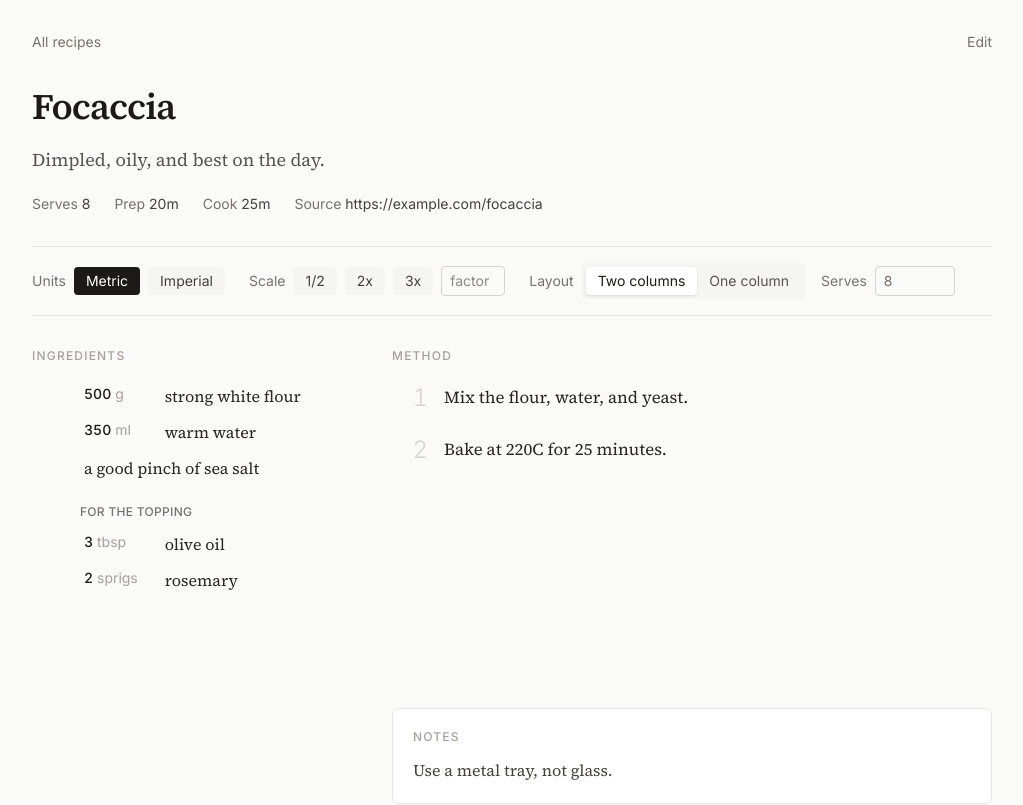
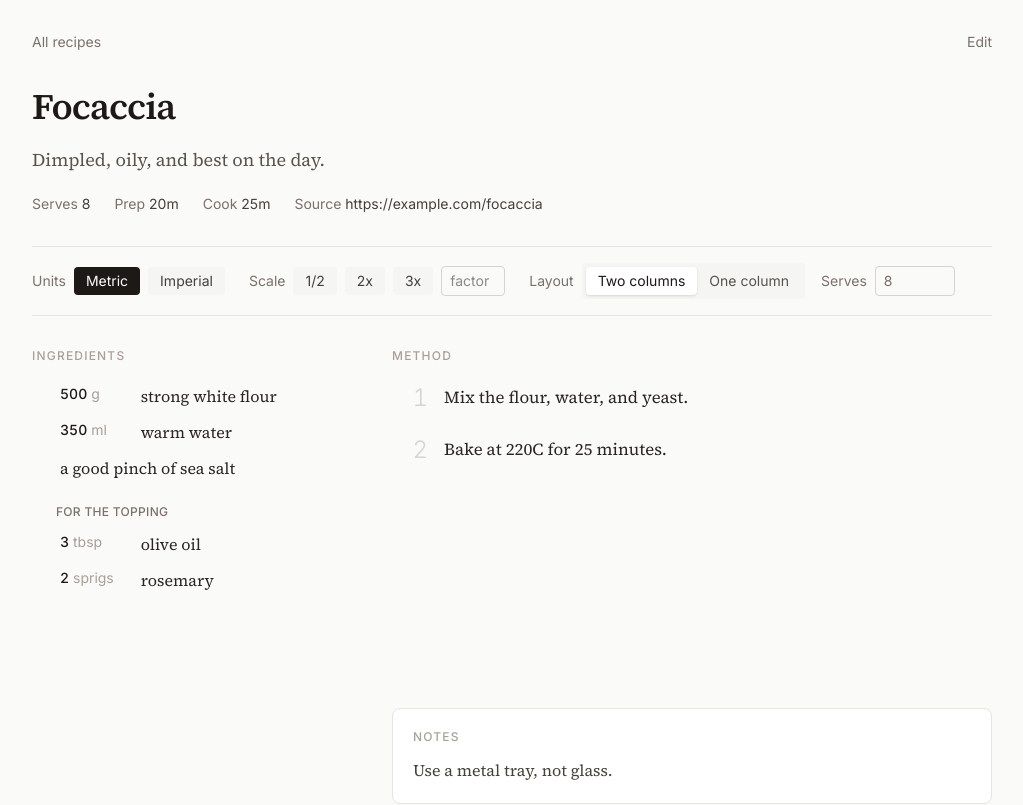
Before and after one commit to junaidk/larder, a Next.js app: page /r/focaccia in a window 1280 px wide. Shown: the top 805 px of the page, without its empty margins (128-1151 px from the left). Built offline with nearby package versions, Linux system fonts and the light colour scheme.

Commit message:
style: halve the indent on the ingredients list
The list hung 48px in from its heading, matching the method. That was more
than it needed, so it now hangs 24px in.

```diff
--- a/components/IngredientList.tsx
+++ b/components/IngredientList.tsx
@@ -33,7 +33,7 @@ export function IngredientList({ groups }: { groups: DisplayGroup[] }) {
   }
 
   return (
-    <div className="space-y-5 pl-12">
+    <div className="space-y-5 pl-6">
       {groups.map((group, g) => (
         <div key={g}>
           {group.name && (
```
